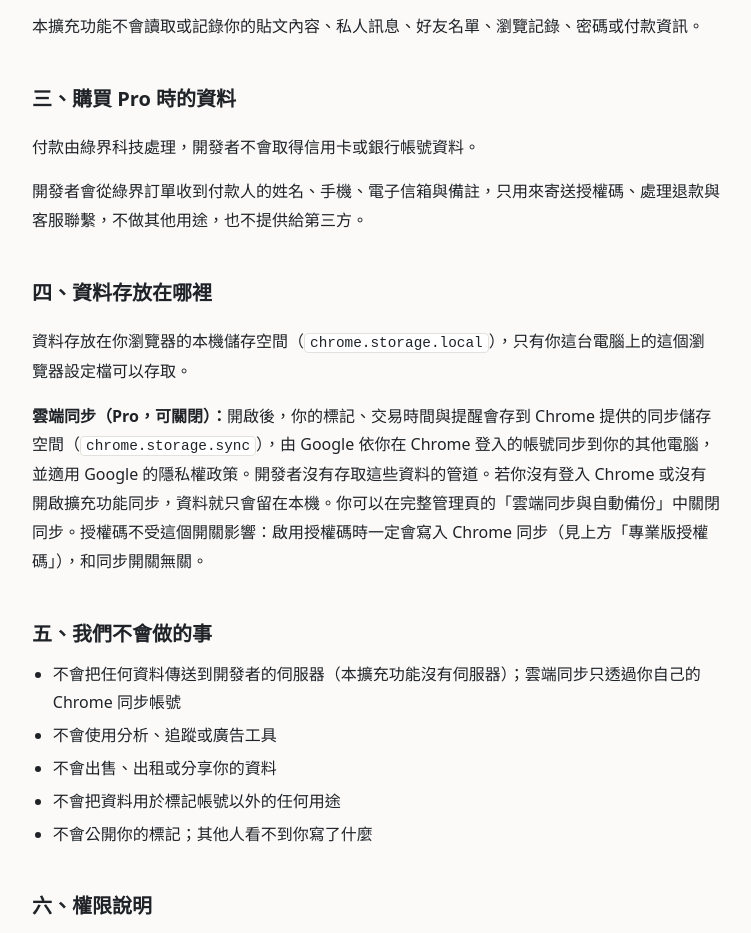
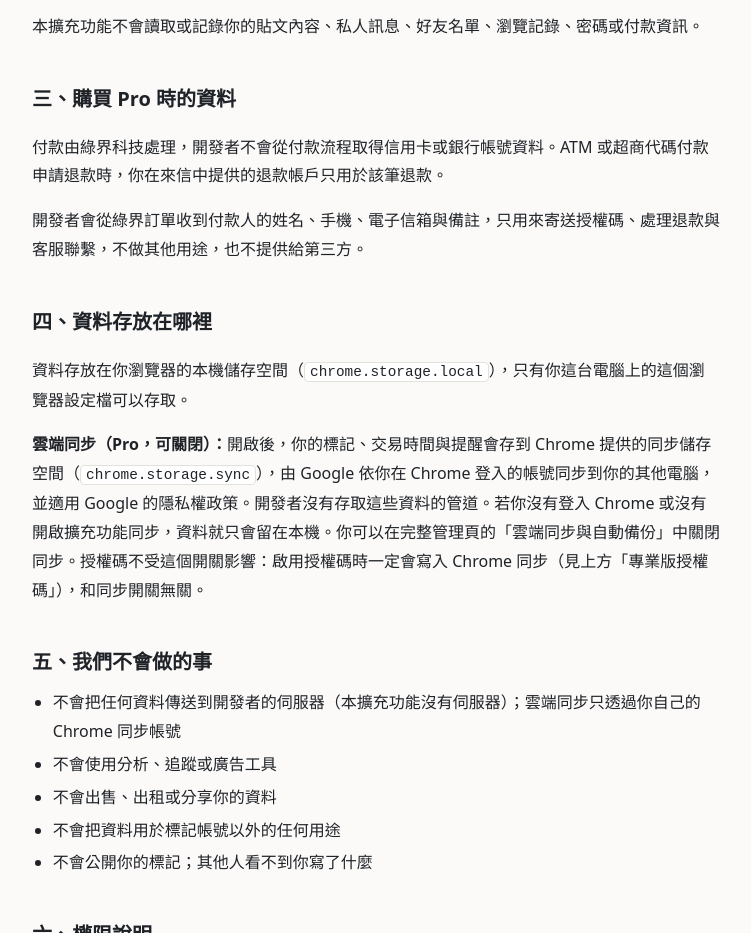
Before and after one commit to ZIZIDoris/group-trade-memo-site, a plain HTML site: page privacy.html in a window 1280 px wide. Shown: the part 1120-2053 px from the top of the page, without its empty margins (264-1015 px from the left). Drawn offline with Linux system fonts and the light colour scheme.

Commit message:
隱私權政策：說明退款帳戶只用於該筆退款
Co-Authored-By: Claude Opus 5.5 <noreply@anthropic.com>

```diff
--- a/privacy.html
+++ b/privacy.html
@@ -101,7 +101,7 @@
   <p>本擴充功能不會讀取或記錄你的貼文內容、私人訊息、好友名單、瀏覽記錄、密碼或付款資訊。</p>
 
   <h2>三、購買 Pro 時的資料</h2>
-  <p>付款由綠界科技處理，開發者不會取得信用卡或銀行帳號資料。</p>
+  <p>付款由綠界科技處理，開發者不會從付款流程取得信用卡或銀行帳號資料。ATM 或超商代碼付款申請退款時，你在來信中提供的退款帳戶只用於該筆退款。</p>
   <p>開發者會從綠界訂單收到付款人的姓名、手機、電子信箱與備註，只用來寄送授權碼、處理退款與客服聯繫，不做其他用途，也不提供給第三方。</p>
 
   <h2>四、資料存放在哪裡</h2>
```
